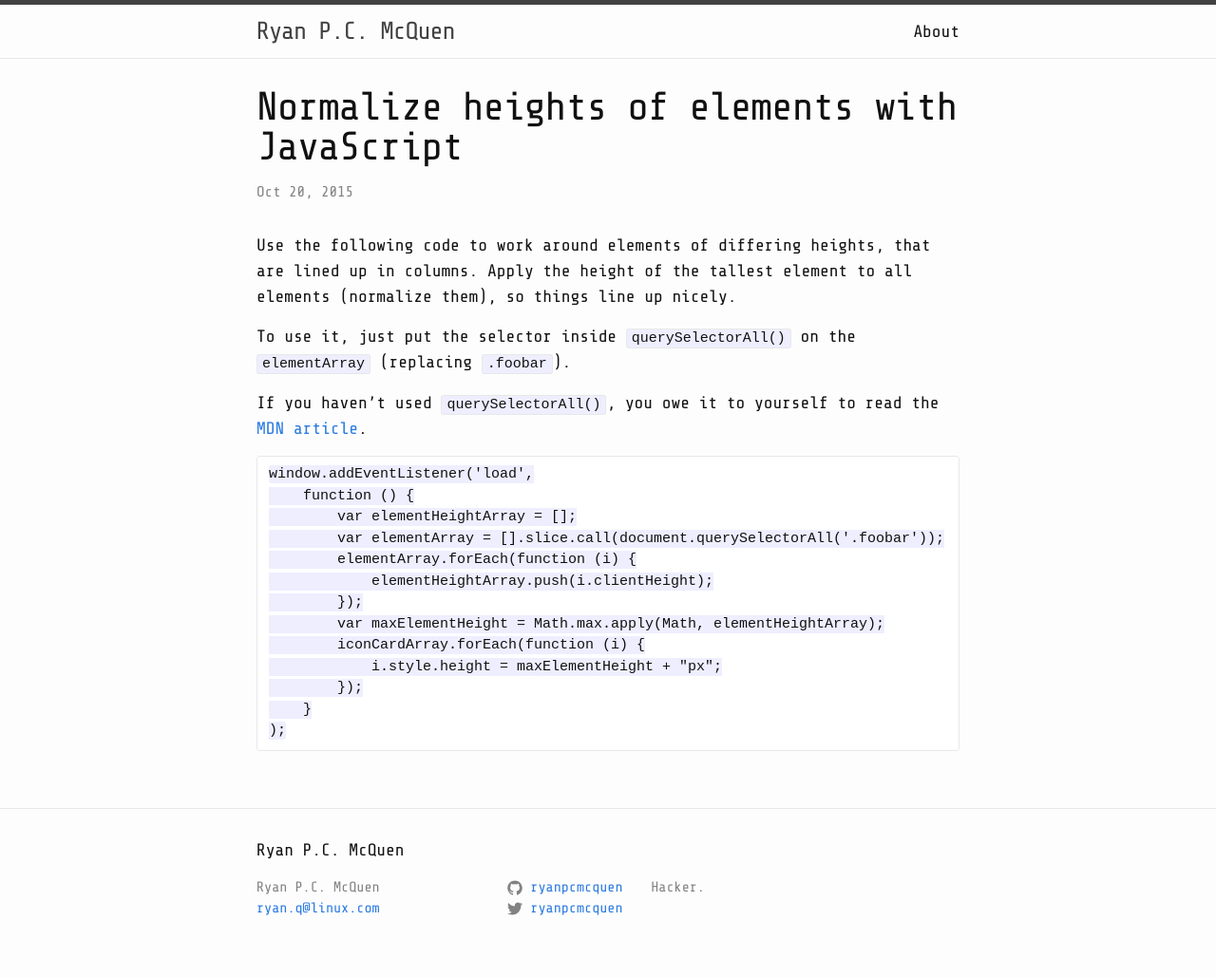
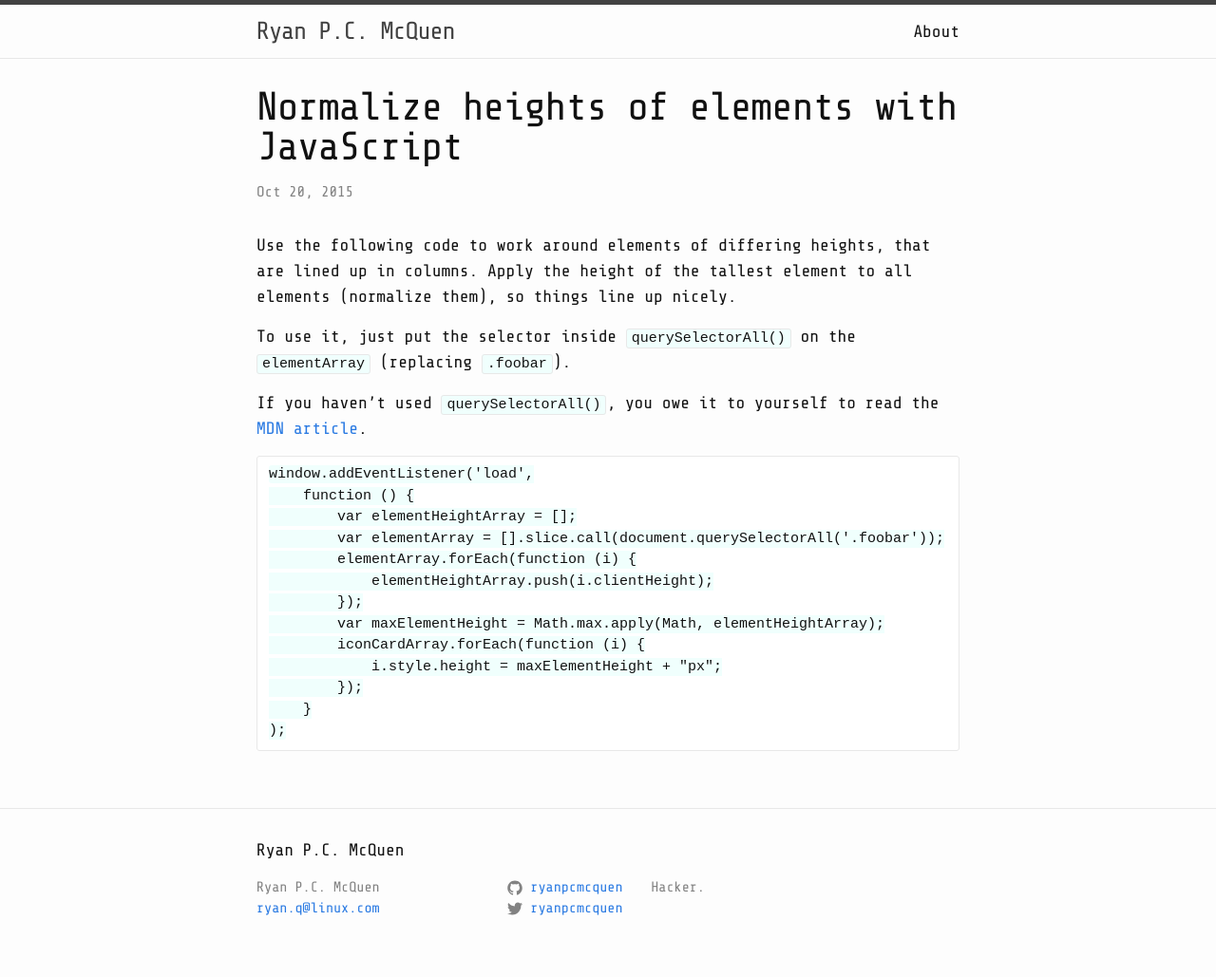
Before and after one commit to ryanpcmcquen/ryanpcmcquen.github.io, a Jekyll site: the page built from _posts/2015-10-20-normalize-element-heights.md, in a window 1280 px wide. Shown: the whole page at 95% size. Built offline with Jekyll 4.4.1, drawn with Linux system fonts in a browser that asks for light colours.

Commit message:
change code background

```diff
--- a/_sass/_base.scss
+++ b/_sass/_base.scss
@@ -130,7 +130,11 @@ code {
     font-size: 15px;
     border: 1px solid $grey-color-light;
     border-radius: 3px;
+    /* // old color
     background-color: #eef;
+    */
+    /* green helps you think */
+    background-color: #f0fffd;
 }
 
 code {
```
